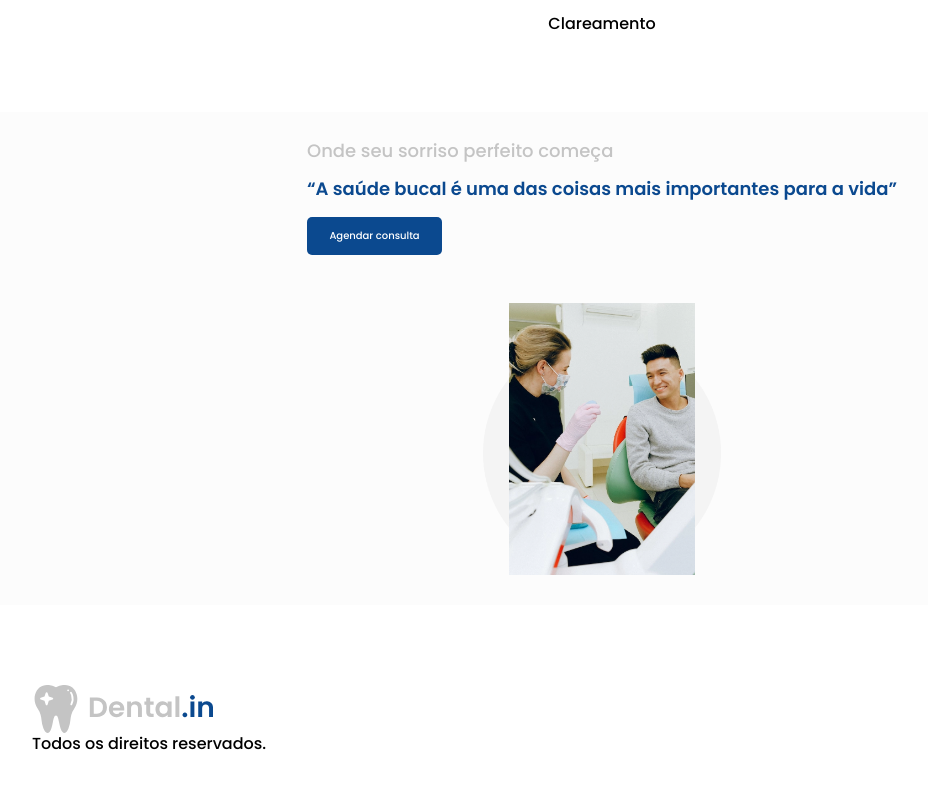
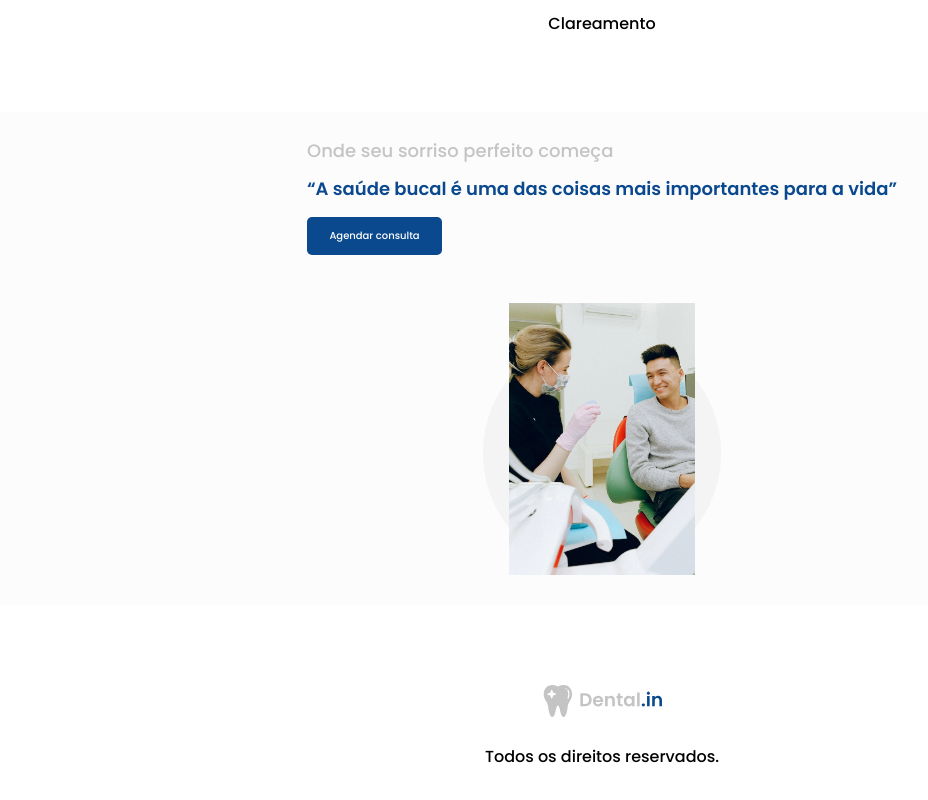
Before and after one commit to leandrosoaresgarcia/Projeto-Dental_in, a plain HTML site: page index.html in a window 1280 px wide. Shown: the part 2056-2856 px from the top of the page, without its empty margins (38-966 px from the left). Before the commit the page ends 2811 px from the top, so only its background shows below. Drawn offline with Linux system fonts and the light colour scheme.

Commit message:
Construção do Footer

```diff
--- a/style.css
+++ b/style.css
@@ -252,3 +252,20 @@ body {
     margin-top: 4.8rem;
     max-width: 23.9rem;
 }
+
+/* FOOTER */
+
+.footer {
+    display: flex;
+    flex-direction: column;
+    align-items: center;
+    padding-bottom: 3.5rem;
+}
+
+.footer__logo {
+    width: 12rem;
+}
+
+.footer__text {
+    margin-top: 3.2rem;
+}
```
